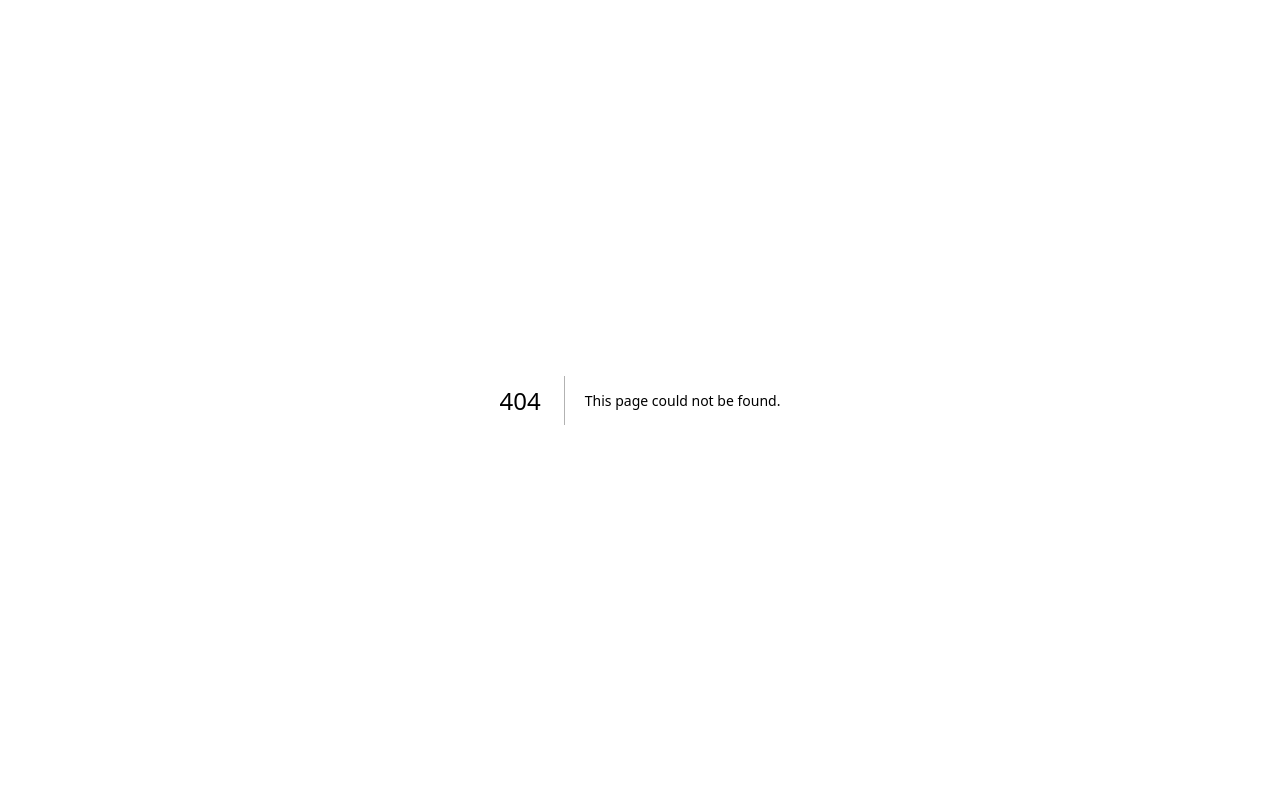
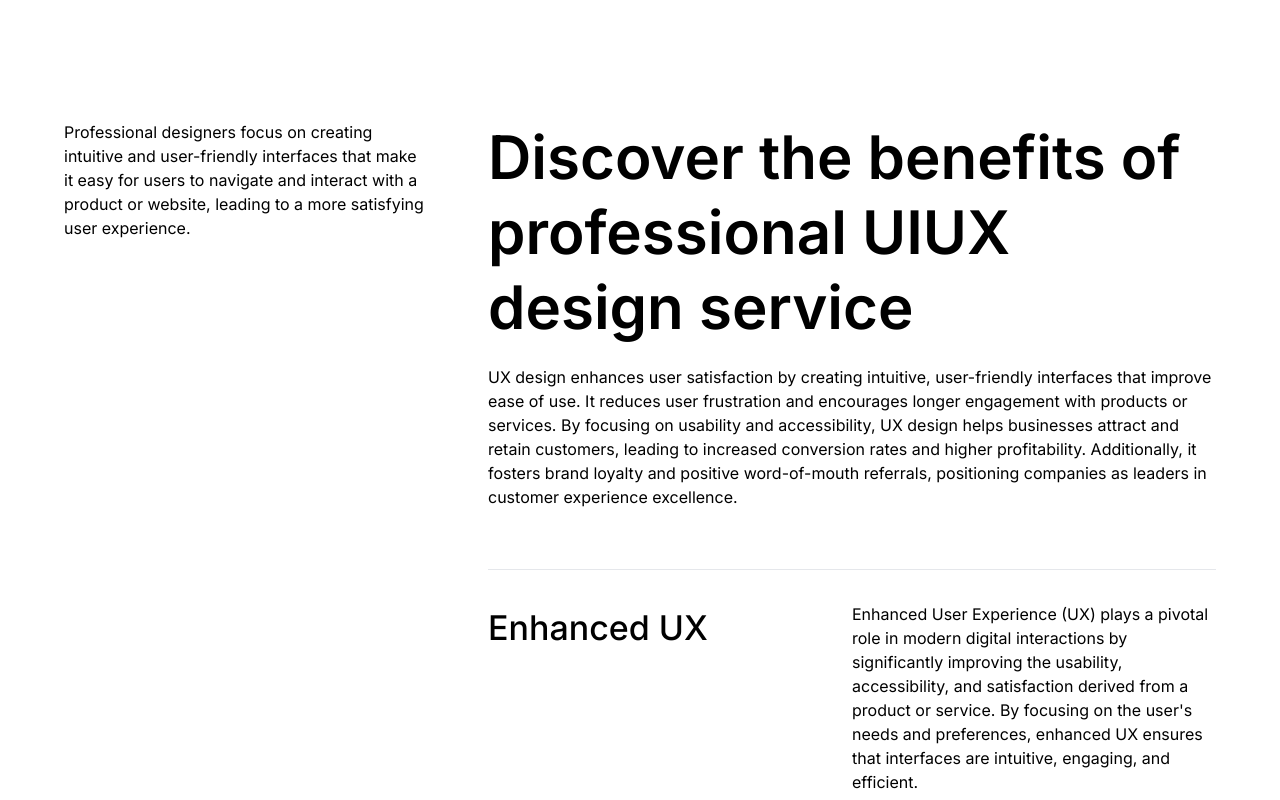
Before and after one commit to cvspan/cvspan-web, a Next.js app: page /design in a window 1280 px wide. Before the commit this address had no page. Shown: the top 800 px of the page. Built offline with nearby package versions, Linux system fonts and the light colour scheme.

Commit message:
(design) flex-col for design cards

```diff
--- /dev/null
+++ b/src/app/(root)/design/page.tsx
@@ -0,0 +1,11 @@
+import Design from '@/components/molecules/design/page';
+
+const DesignPage = () => {
+    return (
+        <div>
+            <Design />
+        </div>
+    );
+};
+
+export default DesignPage;
```
